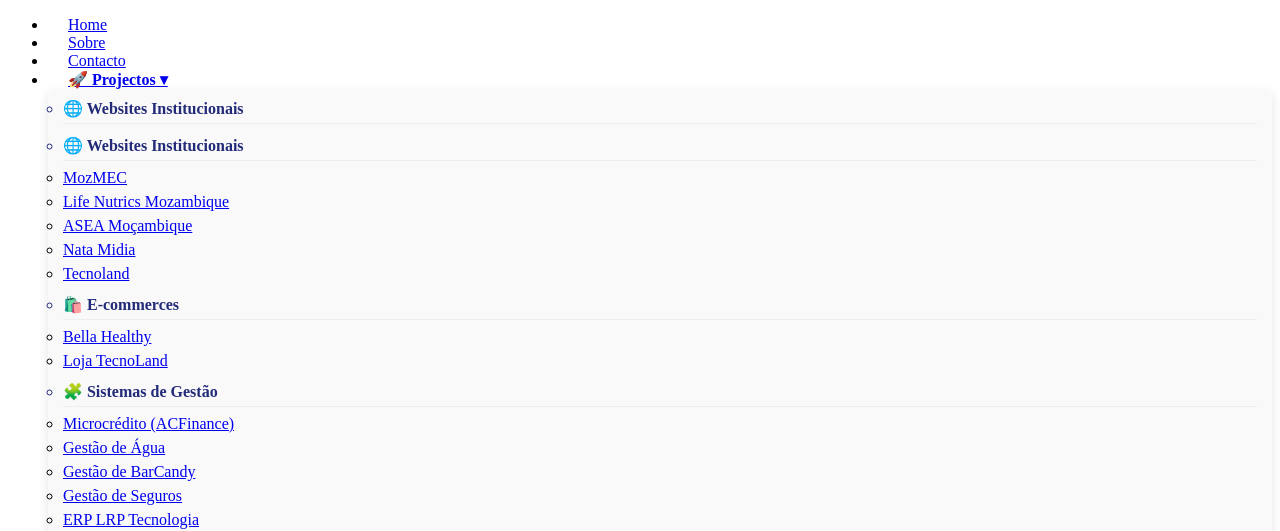
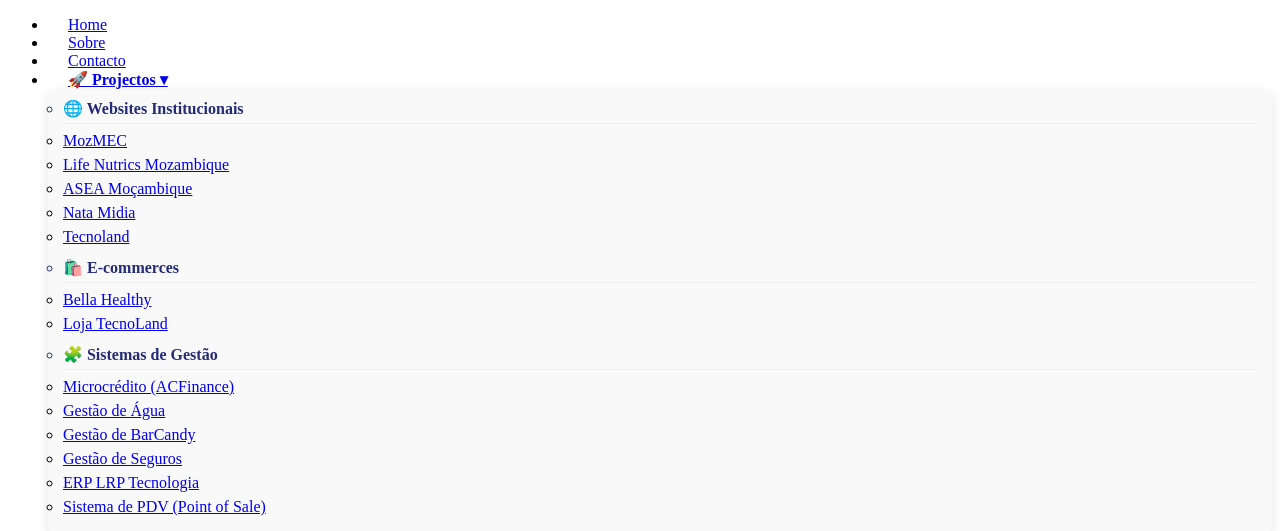
Before and after one commit to machavajose/josemachava, a plain HTML site: page index.html in a window 1280 px wide. Shown: the top 531 px of the page. Drawn offline with Linux system fonts and the light colour scheme.

Commit message:
Update index.html

```diff
--- a/index.html
+++ b/index.html
@@ -24,9 +24,7 @@
                                     <li class="u-nav-item" style="margin-bottom: 8px; font-weight: bold; color: #232b79; border-bottom: 1px solid #eee; padding-bottom: 5px;">
                                         🌐 Websites Institucionais
                                     </li>
-                                     <li class="u-nav-item" style="margin-top: 12px; margin-bottom: 8px; font-weight: bold; color: #232b79; border-bottom: 1px solid #eee; padding-bottom: 5px;">
-                                        🌐 Websites Institucionais
-                                    </li>
+
                                     <li class="u-nav-item" style="margin-bottom: 6px;">
                                         <a class="u-nav-link" href="https://mozmec.co.mz/" target="_blank">MozMEC</a>
                                     </li>
```
